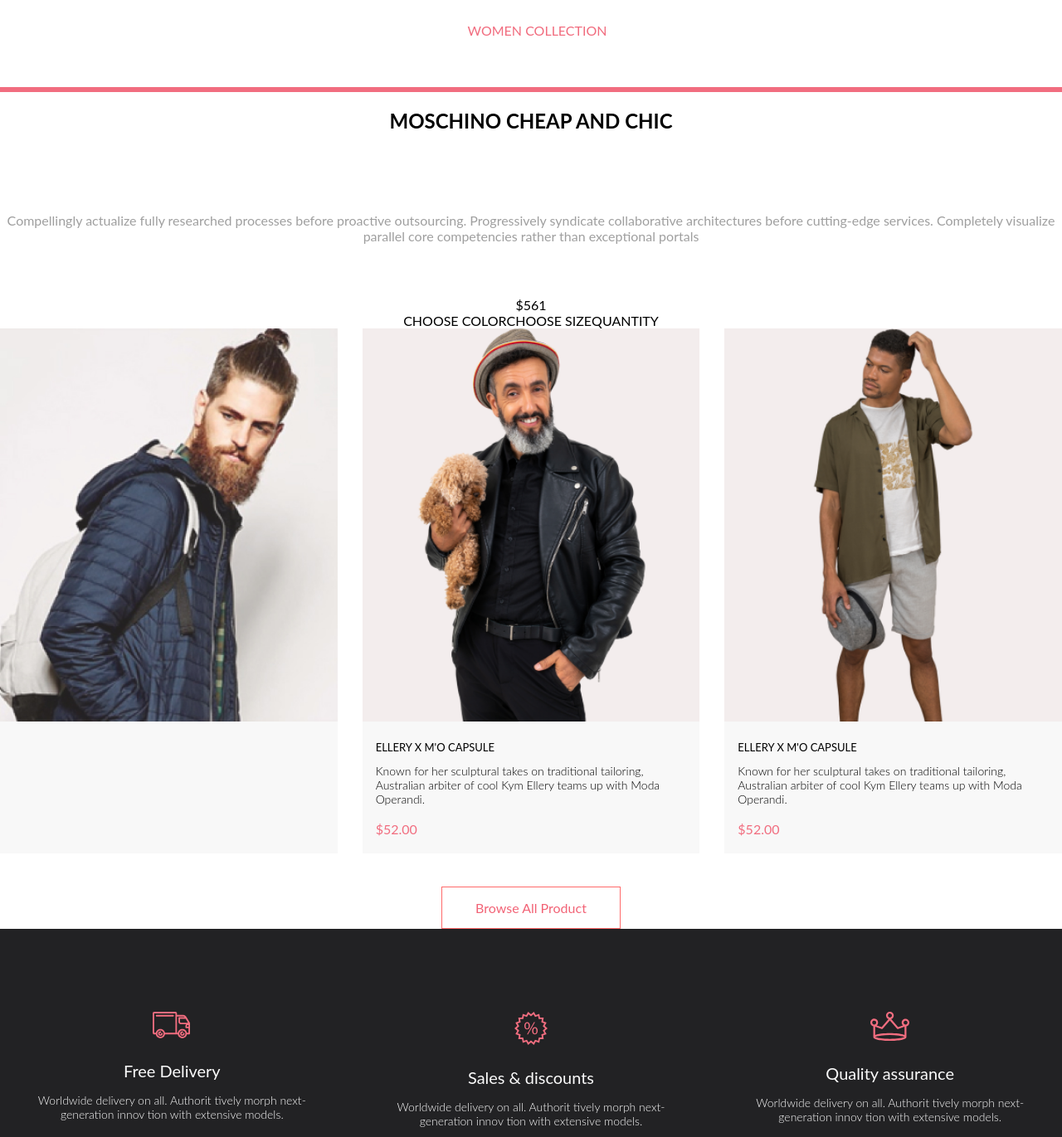
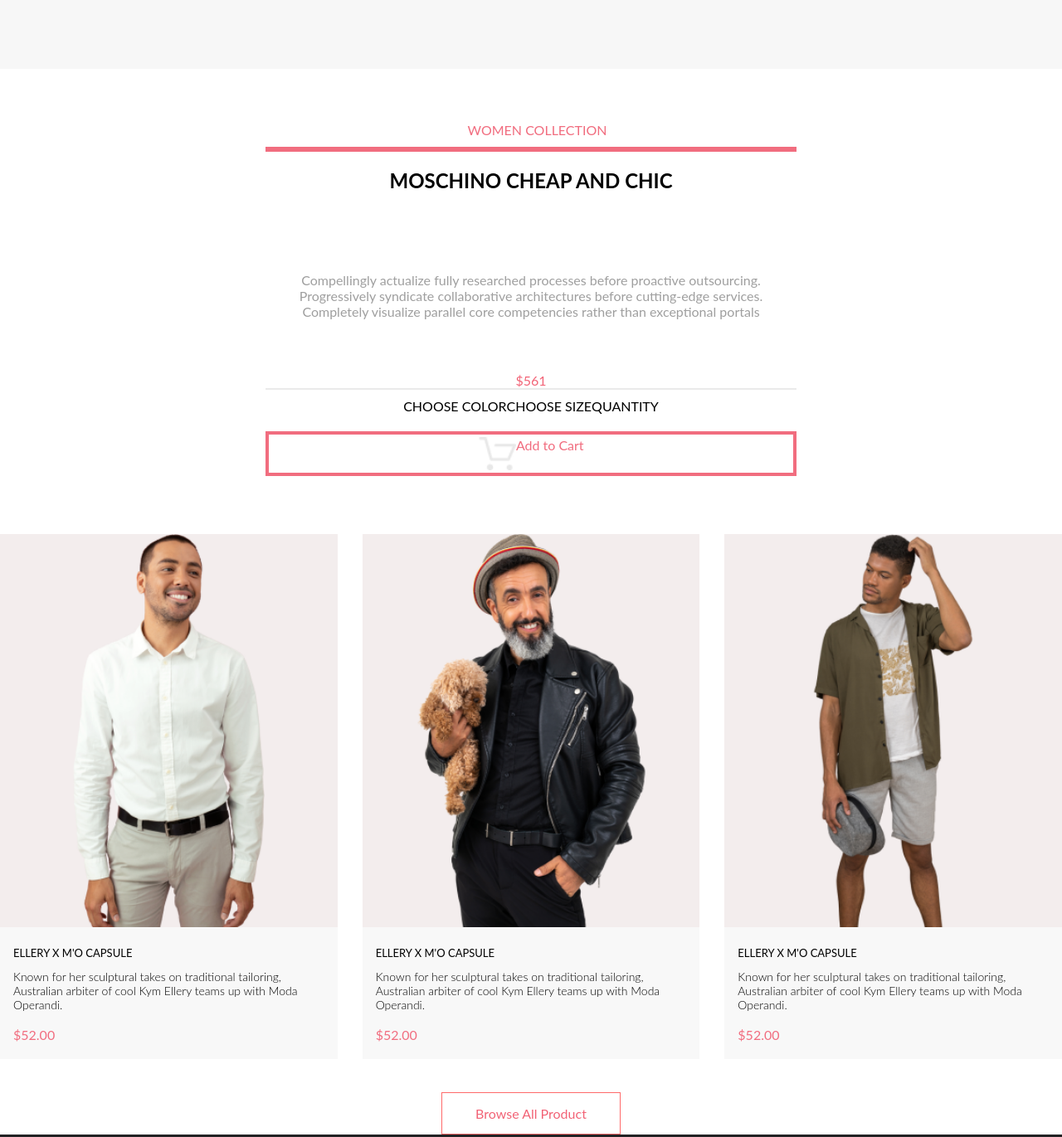
Before and after one commit to Dockote/1-ls-menu, a plain HTML site: page products.html in a window 1280 px wide. Shown: the part 679-2050 px from the top of the page at 83% size. Drawn offline with Linux system fonts and the light colour scheme.

Commit message:
products
upper

```diff
--- a/products.html
+++ b/products.html
@@ -94,12 +94,15 @@
              <div class="price"> $561</div>
 
              <div class="ShopFilter"> </div>
-
             <div class="Chooser">
                 <div class="Choose COLOR">CHOOSE COLOR</div>
                 <div class="Choose size">CHOOSE SIZE</div>
                 <div class="Choose Quantity">QUANTITY</div>
         </div>
+            <div class="Carter"> <img src="images/cart.png" alt="img">
+                 <div>Add to Cart</div>
+
+          </div>
     </div>
 
         <div class="featuredItems">
@@ -107,7 +110,7 @@
             <div class="featuredItem">
 
                 <div class="featuredImgWrap">
-                    <img src="images/featured/1.jpg" alt="img">
+                    <img src="images/featured/ellery.png" alt="img">
                     <div class="featuredImgDark">
                         <button>
                             <img src="images/cart.svg" alt="img">
@@ -115,6 +118,21 @@
                         </button>
                     </div>
                 </div>
+
+                <div class="featuredData">
+                    <div class="featuredName">
+                        ELLERY X M'O CAPSULE
+                    </div>
+                    <div class="featuredText">
+                        Known for her sculptural takes on traditional tailoring, Australian arbiter of cool Kym Ellery
+                        teams
+                        up with Moda Operandi.
+                    </div>
+                    <div class="featuredPrice">
+                        $52.00
+                    </div>
+                </div>
+
             </div>
 
             <div class="featuredItem">
--- a/style.css
+++ b/style.css
@@ -732,6 +732,7 @@ body{
     justify-items: center;
     background-color: #F7F7F7;
     justify-content: center;
+    height: 540px;
 }
 
 .SellCart {
@@ -739,18 +740,59 @@ body{
     justify-content: center;
     text-align: center;
     flex-direction: column;
-    margin-top: 30px;
     background-color: white;
+    padding: 5% 25%;
+    border-bottom: 6px solid white;
+    height: fit-content;
+
+}
+@media (max-width: 376px) {
+    .SellCart {
+        height: fit-content;
+        margin-bottom: 10px;
+    }
+}
+
+@media (max-width: 767px) {
+    .SellCart {
+        height: fit-content;
+        border-bottom: 30px #e1e1e1;
+        position: relative;
+    }
 }
 
 .sellx {
     border-bottom: 6px solid #f16d7f;
     border-left: none;
     color: #F16D7F;
+    height: 30px;
+    padding: 10 px;
+
+}
+
+.price {
+    color: #f26376;
+    text-size-adjust: 250%;
 }
 
 .Chooser {
     display: flex;
   justify-content: center;
+  text-align: center;
+  padding: 10px;
+  border-top: 2px solid #EAEAEA;
+  height: 30px;
 
 }
+.Carter{
+    display: flex;
+    justify-content: center;
+    color: #f16d7f;
+   border: 4px solid #f16d7f;
+   height: 40px;
+   padding: 3px;
+   text-align: center;
+   align-self: center;
+
+
+}
```
Also changed, not shown: images/bue.png (added).
